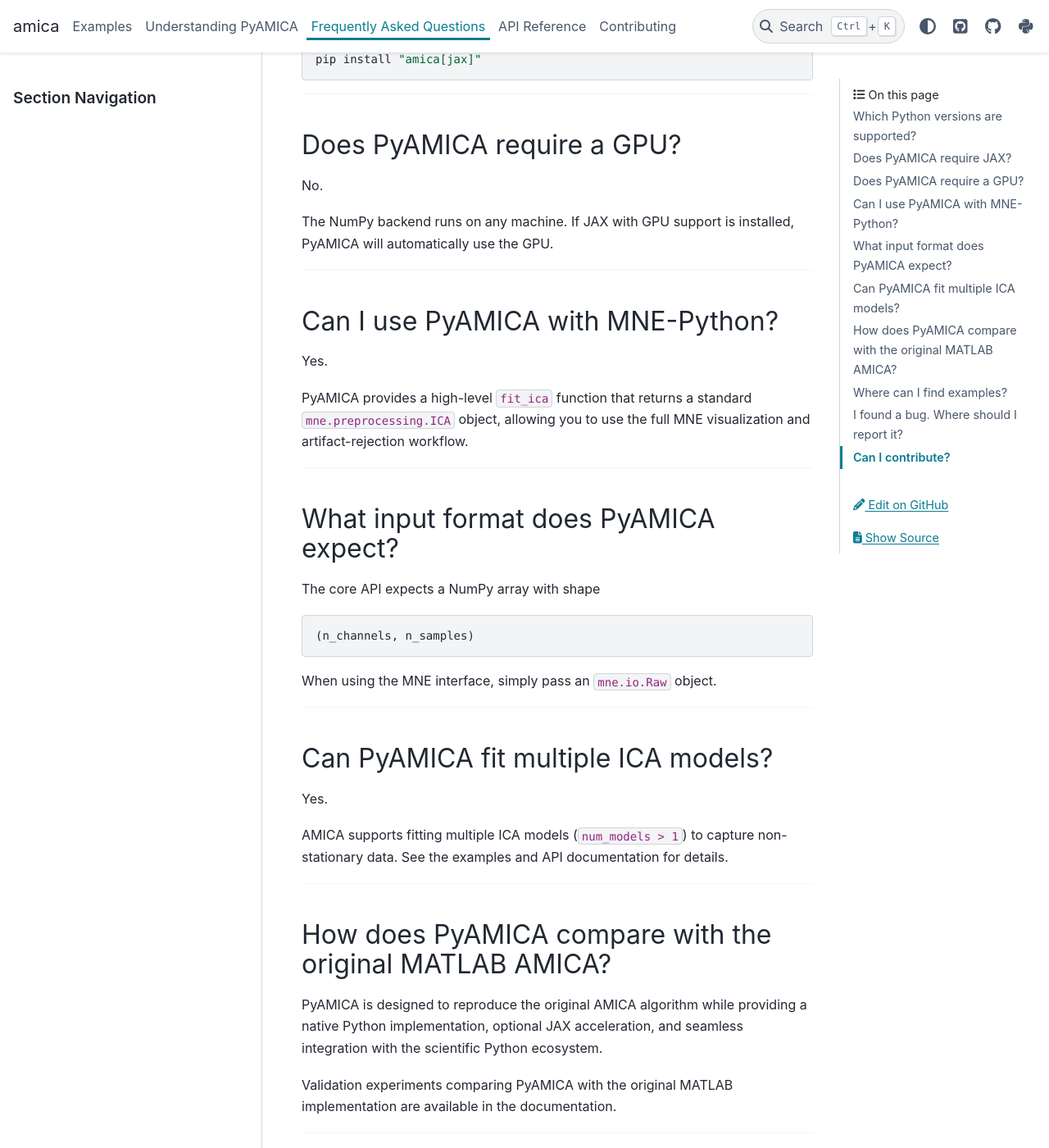
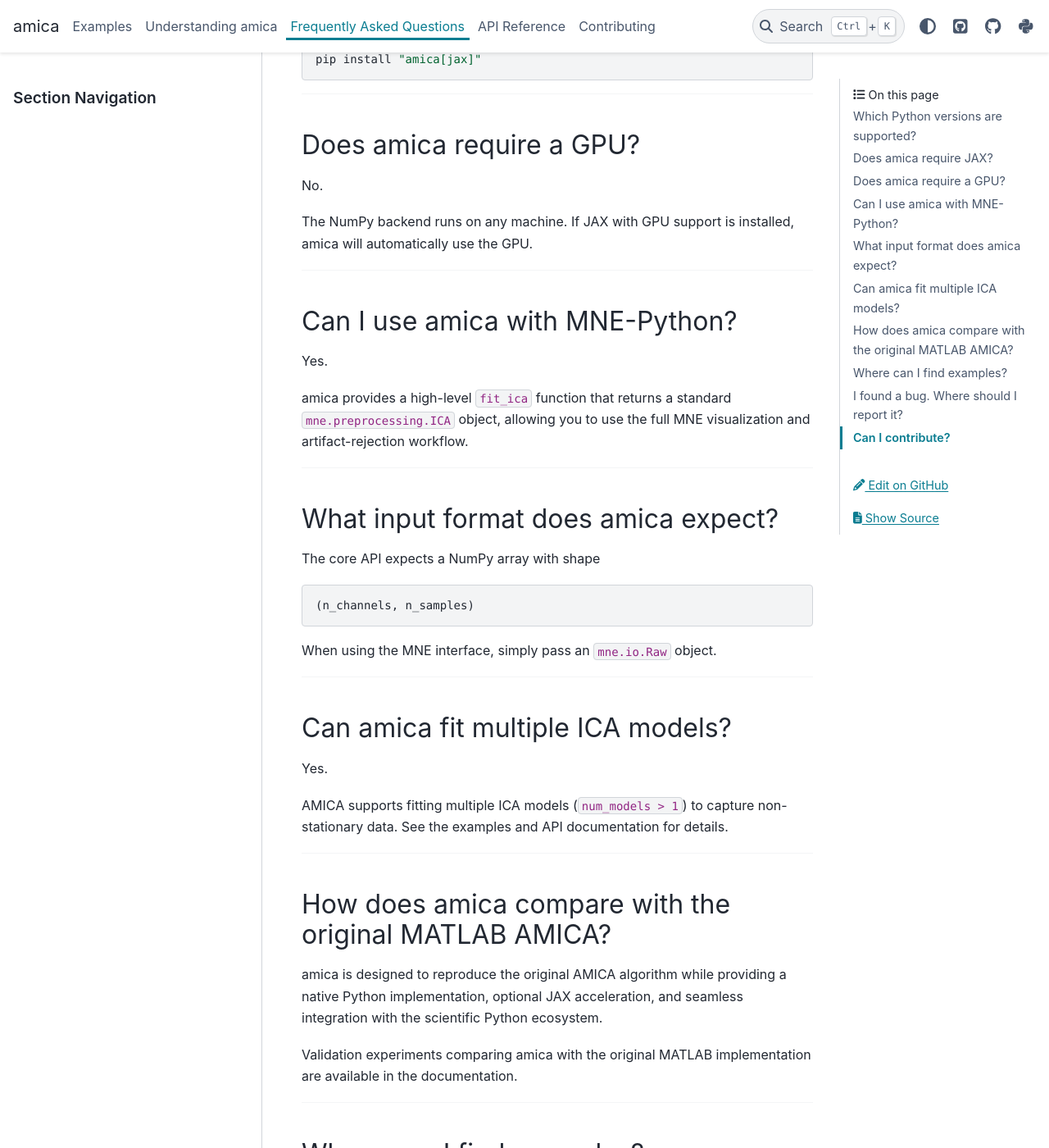
Before and after one commit to snesmaeili/amica, a Sphinx documentation site: the page built from docs/faq.md, in a window 1280 px wide and 1400 px high, scrolled down 503 px. Shown: the whole window at 82% size. Built offline with Sphinx 7.4.7 and the PyData theme 0.15.4, drawn with Linux system fonts in a browser that asks for light colours; pages that are not in the unit, such as notebooks, are missing from menus; some of the changed text lies outside the part shown.

Commit message:
fix docs

````diff
--- a/docs/examples.md
+++ b/docs/examples.md
@@ -1,13 +1,13 @@
 # Examples
 
-PyAMICA provides examples covering the most common workflows, from fitting ICA on EEG recordings to using the core Python API directly.
+amica provides examples covering the most common workflows, from fitting ICA on EEG recordings to using the core Python API directly.
 
 ## Getting Started
 
-If you are new to PyAMICA, we recommend following the examples in this order:
+If you are new to amica, we recommend following the examples in this order:
 
 1. **MNE-Python integration** – fit AMICA on an EEG recording and obtain a standard `mne.preprocessing.ICA` object.
-1. **Native PyAMICA API** – fit AMICA directly on a NumPy array using the core `Amica` class.
+1. **Native amica API** – fit AMICA directly on a NumPy array using the core `Amica` class.
 1. **Validation example** – reproduce the numerical validation experiments on the MNE sample dataset.
 
 ______________________________________________________________________
@@ -31,8 +31,8 @@ ______________________________________________________________________
 Clone the repository and install the optional dependencies:
 
 ```bash
-git clone https://github.com/snesmaeili/PyAMICA.git
-cd PyAMICA
+git clone https://github.com/snesmaeili/amica.git
+cd amica
 
 pip install -e ".[all]"
 ```
@@ -61,7 +61,7 @@ ______________________________________________________________________
 
 The repository also includes additional examples that are not part of the online gallery:
 
-- Validation experiments comparing PyAMICA with the original MATLAB implementation.
+- Validation experiments comparing amica with the original MATLAB implementation.
 - HPC / Slurm templates for running AMICA on computing clusters.
 - Jupyter notebooks demonstrating complete EEG workflows.
 
--- a/docs/explanation.md
+++ b/docs/explanation.md
@@ -1,6 +1,6 @@
-# Understanding PyAMICA
+# Understanding amica
 
-PyAMICA is a native Python implementation of **Adaptive Mixture Independent Component Analysis (AMICA)**, an ICA algorithm originally developed at the University of California, San Diego (UCSD) for blind source separation of EEG and other multichannel signals.
+amica is a native Python implementation of **Adaptive Mixture Independent Component Analysis (AMICA)**, an ICA algorithm originally developed at the University of California, San Diego (UCSD) for blind source separation of EEG and other multichannel signals.
 
 Unlike many ICA algorithms that assume a single statistical model for all sources, AMICA models each source using a **mixture of generalized Gaussian distributions** and can optionally fit **multiple ICA models** to account for non-stationary recordings.
 
@@ -56,9 +56,9 @@ These capabilities have made AMICA one of the strongest-performing ICA methods f
 
 ______________________________________________________________________
 
-## PyAMICA
+## amica
 
-PyAMICA brings AMICA into the modern scientific Python ecosystem.
+amica brings AMICA into the modern scientific Python ecosystem.
 
 It provides:
 
@@ -74,7 +74,7 @@ ______________________________________________________________________
 
 ## Choosing an interface
 
-PyAMICA provides two primary interfaces.
+amica provides two primary interfaces.
 
 ### MNE-Python interface
 
@@ -86,7 +86,7 @@ from amica import fit_ica
 
 This returns a standard `mne.preprocessing.ICA` object that integrates directly with existing MNE workflows.
 
-### Native PyAMICA interface
+### Native amica interface
 
 For NumPy arrays or custom pipelines, use:
 
@@ -100,7 +100,7 @@ ______________________________________________________________________
 
 ## Numerical validation
 
-PyAMICA has been validated against the original MATLAB AMICA implementation across a range of configurations.
+amica has been validated against the original MATLAB AMICA implementation across a range of configurations.
 
 The documentation includes validation experiments, reproducibility analyses, and performance benchmarks demonstrating numerical agreement between the two implementations.
 
--- a/docs/faq.md
+++ b/docs/faq.md
@@ -2,15 +2,15 @@
 
 ## Which Python versions are supported?
 
-PyAMICA supports **Python 3.10 and newer**.
+amica supports **Python 3.10 and newer**.
 
 ______________________________________________________________________
 
-## Does PyAMICA require JAX?
+## Does amica require JAX?
 
 No.
 
-PyAMICA runs out of the box using the NumPy backend. Installing the `jax` extra enables hardware acceleration on supported systems.
+amica runs out of the box using the NumPy backend. Installing the `jax` extra enables hardware acceleration on supported systems.
 
 ```bash
 pip install "amica[jax]"
@@ -18,23 +18,23 @@ pip install "amica[jax]"
 
 ______________________________________________________________________
 
-## Does PyAMICA require a GPU?
+## Does amica require a GPU?
 
 No.
 
-The NumPy backend runs on any machine. If JAX with GPU support is installed, PyAMICA will automatically use the GPU.
+The NumPy backend runs on any machine. If JAX with GPU support is installed, amica will automatically use the GPU.
 
 ______________________________________________________________________
 
-## Can I use PyAMICA with MNE-Python?
+## Can I use amica with MNE-Python?
 
 Yes.
 
-PyAMICA provides a high-level `fit_ica` function that returns a standard `mne.preprocessing.ICA` object, allowing you to use the full MNE visualization and artifact-rejection workflow.
+amica provides a high-level `fit_ica` function that returns a standard `mne.preprocessing.ICA` object, allowing you to use the full MNE visualization and artifact-rejection workflow.
 
 ______________________________________________________________________
 
-## What input format does PyAMICA expect?
+## What input format does amica expect?
 
 The core API expects a NumPy array with shape
 
@@ -46,7 +46,7 @@ When using the MNE interface, simply pass an `mne.io.Raw` object.
 
 ______________________________________________________________________
 
-## Can PyAMICA fit multiple ICA models?
+## Can amica fit multiple ICA models?
 
 Yes.
 
@@ -54,11 +54,11 @@ AMICA supports fitting multiple ICA models (`num_models > 1`) to capture non-sta
 
 ______________________________________________________________________
 
-## How does PyAMICA compare with the original MATLAB AMICA?
+## How does amica compare with the original MATLAB AMICA?
 
-PyAMICA is designed to reproduce the original AMICA algorithm while providing a native Python implementation, optional JAX acceleration, and seamless integration with the scientific Python ecosystem.
+amica is designed to reproduce the original AMICA algorithm while providing a native Python implementation, optional JAX acceleration, and seamless integration with the scientific Python ecosystem.
 
-Validation experiments comparing PyAMICA with the original MATLAB implementation are available in the documentation.
+Validation experiments comparing amica with the original MATLAB implementation are available in the documentation.
 
 ______________________________________________________________________
 
@@ -77,13 +77,13 @@ ______________________________________________________________________
 
 Please open an issue on GitHub:
 
-**https://github.com/snesmaeili/PyAMICA/issues**
+**https://github.com/snesmaeili/amica/issues**
 
 When possible, include:
 
 - your operating system
 - Python version
-- PyAMICA version
+- amica version
 - backend (NumPy or JAX)
 - a minimal reproducible example
 
````
Also changed, not shown: docs/index.md (+7 -7 lines).
